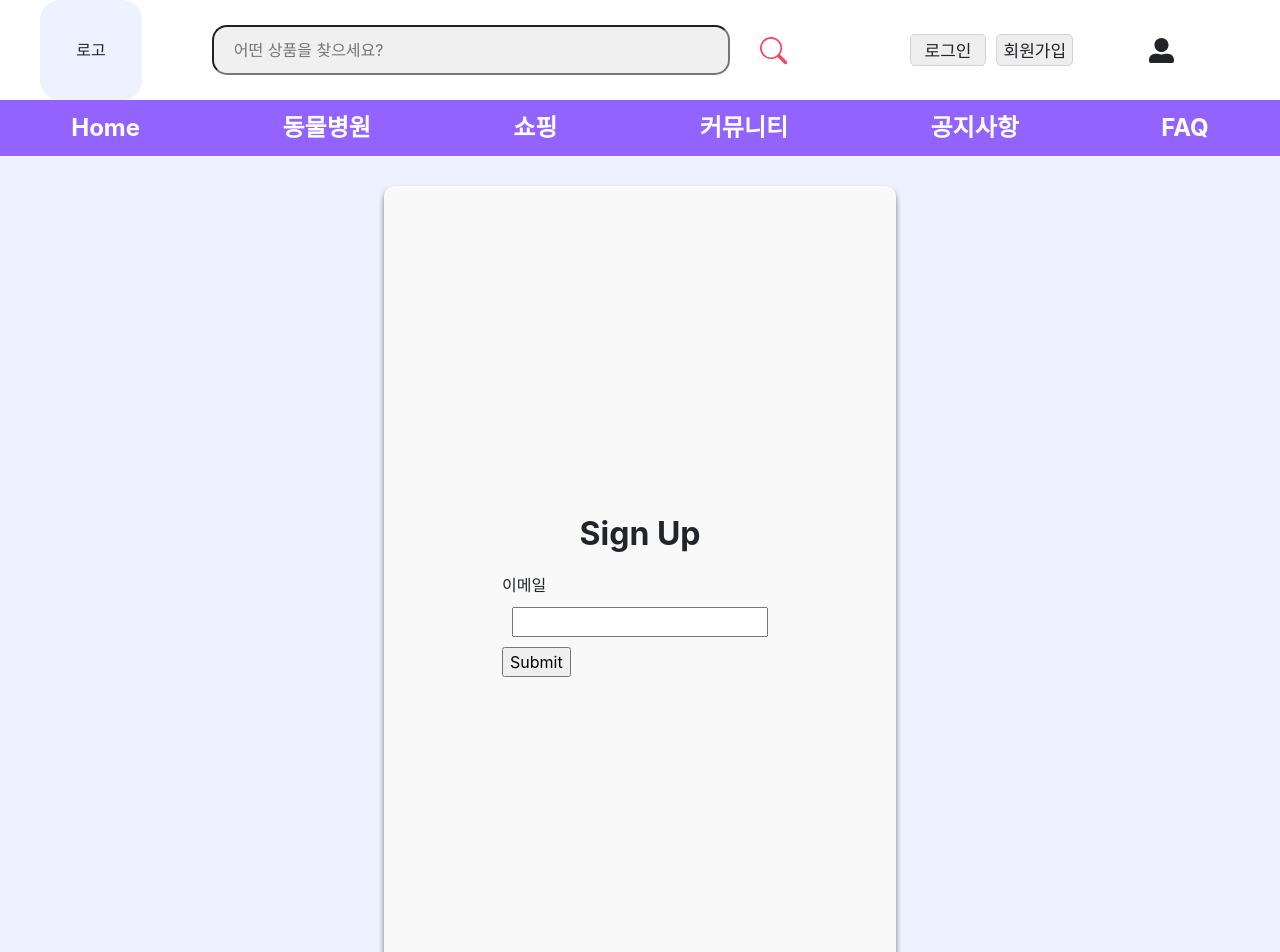
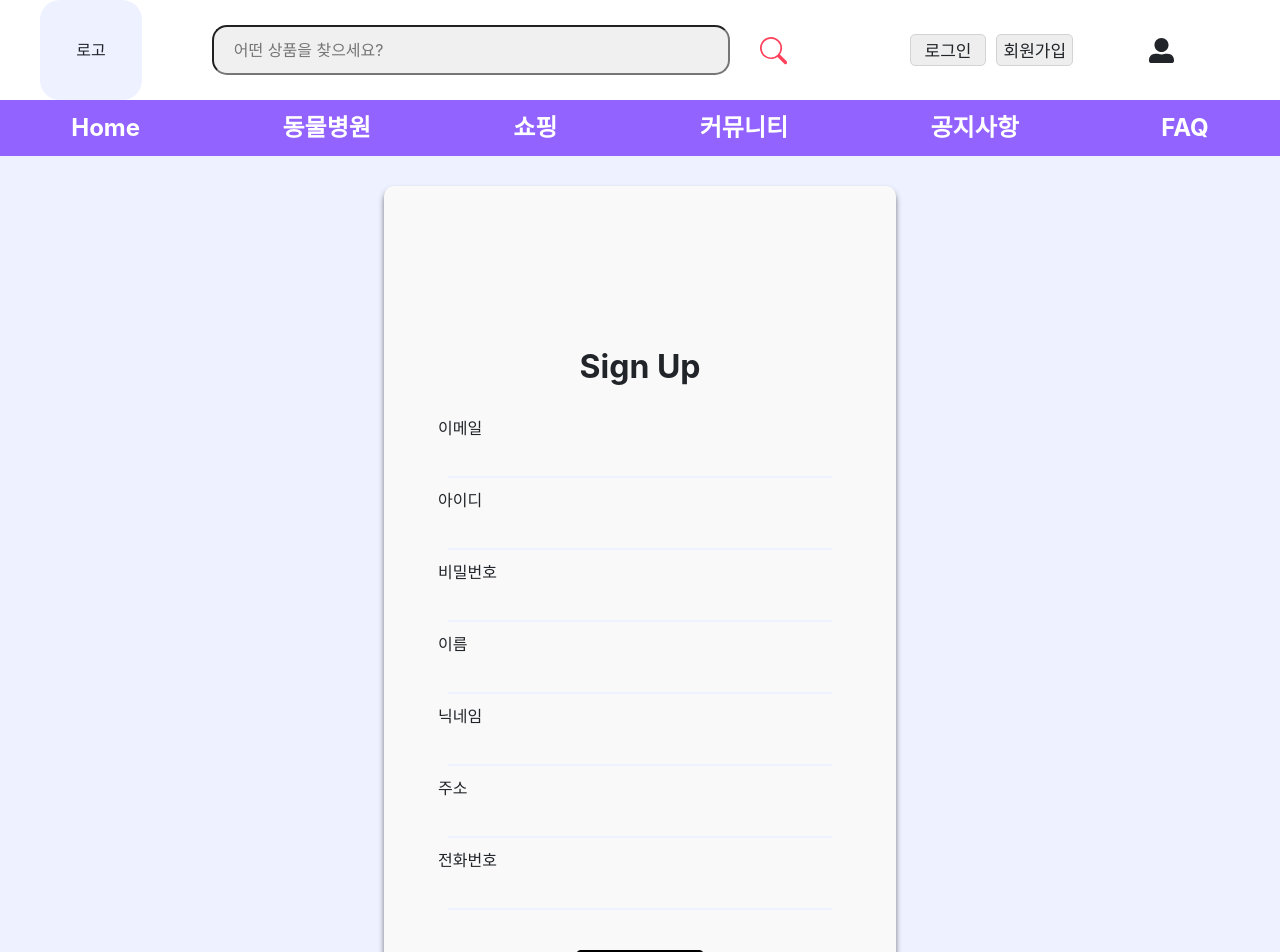
Before and after one commit to codestates-seb/-seb39_main_003-, a React (Create React App) app in the folder client/: page /signup in a window 1280 px wide. Shown: the top 952 px of the page. Built offline with nearby package versions, Linux system fonts and the light colour scheme; the HTML template or start-up script is replaced by a standard one.

Commit message:
sign Up form 완

```diff
--- a/client/package.json
+++ b/client/package.json
@@ -12,6 +12,7 @@
     "react-auto-image-slider": "^1.0.0",
     "react-bootstrap": "^2.5.0",
     "react-dom": "^18.2.0",
+    "react-hook-form": "^7.36.0",
     "react-icons": "^4.4.0",
     "react-router-dom": "^6.4.0",
     "react-scripts": "5.0.1",
--- a/client/src/pages/Community/detail/Posting.js
+++ b/client/src/pages/Community/detail/Posting.js
@@ -47,6 +47,11 @@ const Wrapper = styled.div`
 }
 .titletext{
   width: 80vw;
+
+  border: none;
+  outline:none;
+  border-bottom: 1px solid #B1B2FF;
+  background-color: #f9f9f9;
 }
 //게시글 내용
 .postcontent{
@@ -61,6 +66,11 @@ const Wrapper = styled.div`
 .contenttext{
   width: 85vw;
   height: 60vh;
+
+  border: none;
+  outline:none;
+  border-bottom: 1px solid #B1B2FF;
+  background-color: #f9f9f9;
 }
 //게시글 등록 버튼
 .postbutton{
--- a/client/src/pages/MyPage/Category/SignUp.js
+++ b/client/src/pages/MyPage/Category/SignUp.js
@@ -16,13 +16,12 @@ box-sizing: border-box;
 }
 .signUpBackground{
   width: 40vw;
-  height: 100vh;
+  height: 120vh;
 
   margin: 30px 0px;
   padding: 50px;
   border-radius: 10px;
   box-shadow: 0 4px 6px -1px rgba(0, 0, 0, 0.7);
-  overflow-y: scroll;
 
   display: flex;
   flex-direction: column;
@@ -33,25 +32,37 @@ box-sizing: border-box;
 }
 // 회원가입 본문
 .text{
-  margin: 20px;
+  margin: 30px;
   text-align: center;
   font-weight: bolder;
 }
 .suBackground{
 
   display: flex;
-  flex-direction: row;
+  flex-direction: column;
   justify-content: center;
   align-items: center;
 }
+.suback{
+  display: flex;
+  flex-direction: row;
+  justify-content: space-around;
+  align-items: center;
+}
 .sutext{
+  width: 30vw;
   margin: 10px;
+  border: none;
+  outline:none;
+  border-bottom: 2px solid #EEF1FF;
+
   display: flex;
   flex-direction: column;
   justify-content: center;
   align-items: center;
 
   text-align: start;
+  background-color: #F9F9F9;
 }
 // 회원가입 버튼
 .suButton{
@@ -92,12 +103,38 @@ function SignUp() {
           {/* 회원가입 본문 */}
           <h2 className='text'>Sign Up</h2>
           <div className='suBackground'>
-            <form onSubmit={handleSubmit(onSubmit)}>
-              <label>이메일</label>
-              <input className="sutext" type='email' {...register("email")}></input>
-              <input type="submit" />
+            <form className='suBackground' onSubmit={handleSubmit(onSubmit)}>
+              <div className='subox'>
+                <label>이메일</label>
+                <input className="sutext" type='email' {...register("email")}></input>
+
+                <label>아이디</label>
+                <input className="sutext" type='id' {...register("memberId")}></input>
+
+                <label>비밀번호</label>
+                <input className="sutext" type='password' {...register("password")}></input>
+
+                <label>이름</label>
+                <input className="sutext" type='text' {...register("memberName")}></input>
+
+                <label>닉네임</label>
+                <input className="sutext" type='text' {...register("nickName")}></input>
+
+                <label>주소</label>
+                <input className="sutext" type='text' {...register("address")}></input>
+
+                <label>전화번호</label>
+                <input className="sutext" type='text' {...register("phone")}></input>
+            </div>
+
+              {/* <label>프로필 이미지</label>
+              <imput className="sutext" type="img" {...register("profile_img")}></imput> */}
+
+              {/* 회원가입 버튼 */}
+              <input className='suButton' type="submit"></input>
             </form>
           </div>
+
           {/* <div className='suBackground'>
             <input id="id" className="sutext" type='id' placeholder="사용할 아이디를 입력하세요"></input>
           </div>
```
Also changed, not shown: 1 other file (tests, documents, lock files or other folders).
